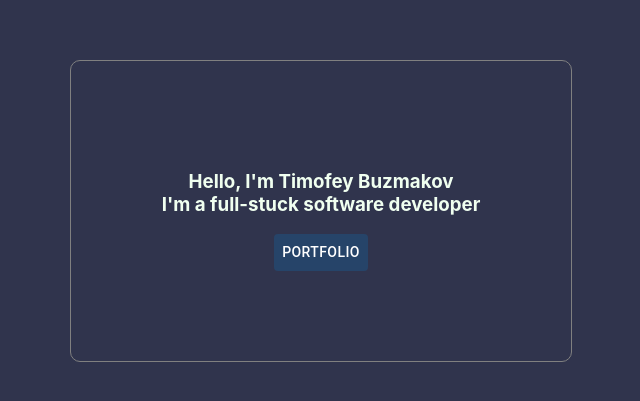
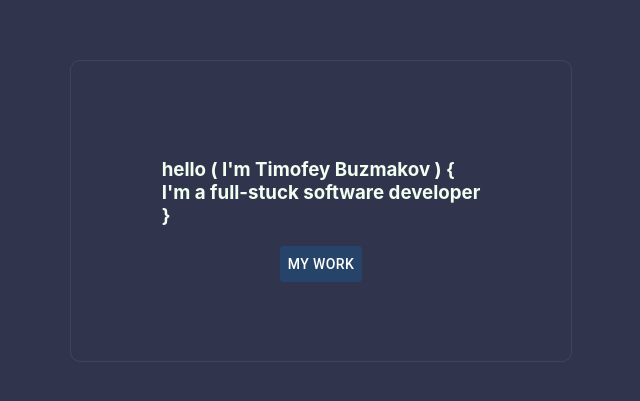
Before and after one commit to buzmakovTim/portfolio, a React (Create React App) app in the folder portfolio/: page / in a window 1280 px wide. Shown: the part 189-590 px from the top of the page, without its empty margins (319-959 px from the left). Built offline with nearby package versions, Linux system fonts and the light colour scheme.

Commit message:
Greating

```diff
--- a/portfolio/src/Components/MainPage/MainPage.module.css
+++ b/portfolio/src/Components/MainPage/MainPage.module.css
@@ -6,14 +6,63 @@
     align-items: center;
 }
 
+/* Fade-in Effect for Centre Container Start */
 .centerContainer {
     width: 500px;
     height: 300px;
-    border: 1px solid grey;
+    border: 1px solid rgba(128, 128, 128, 0.219);
     border-radius: 10px;
     color: honeydew;
     display: flex;
     justify-content: center;
     align-items: center;
     flex-direction: column;
+    text-align: left;
+
+    animation: fadeIn 5s;
+    -webkit-animation: fadeIn 5s;
+    -moz-animation: fadeIn 5s;
+    -o-animation: fadeIn 5s;
+    -ms-animation: fadeIn 5s;
 }
+@keyframes fadeIn {
+    0% {
+        opacity: 0;
+    }
+    100% {
+        opacity: 1;
+    }
+}
+@-moz-keyframes fadeIn {
+    0% {
+        opacity: 0;
+    }
+    100% {
+        opacity: 1;
+    }
+}
+@-webkit-keyframes fadeIn {
+    0% {
+        opacity: 0;
+    }
+    100% {
+        opacity: 1;
+    }
+}
+@-o-keyframes fadeIn {
+    0% {
+        opacity: 0;
+    }
+    100% {
+        opacity: 1;
+    }
+}
+@-ms-keyframes fadeIn {
+    0% {
+        opacity: 0;
+    }
+    100% {
+        opacity: 1;
+    }
+}
+/* Fade-in Effect for Centre Container End */
--- a/portfolio/src/Components/MainPage/MainPage.tsx
+++ b/portfolio/src/Components/MainPage/MainPage.tsx
@@ -4,7 +4,9 @@ import { Button, Checkbox, IconButton } from '@material-ui/core';
 
 export const MainPage = () => {
 
-    const greating = "Hello, I'm Timofey Buzmakov \n I'm a full-stuck software developer"
+    const greating = "hello ( I'm Timofey Buzmakov ) {" +
+    "\nI'm a full-stuck software developer" +
+    "\n}"
 
     return (
         <div className={c.container}>
@@ -14,7 +16,7 @@ export const MainPage = () => {
                     <h3 style={{whiteSpace: 'pre-line'}}>{greating}</h3>
                 </div>
                 <div>
-                    <Button style={{color: 'white', background: '#264469'}}>Portfolio</Button>
+                    <Button style={{color: 'white', background: '#264469'}}>My Work</Button>
                 </div>
 
             </div>
```
